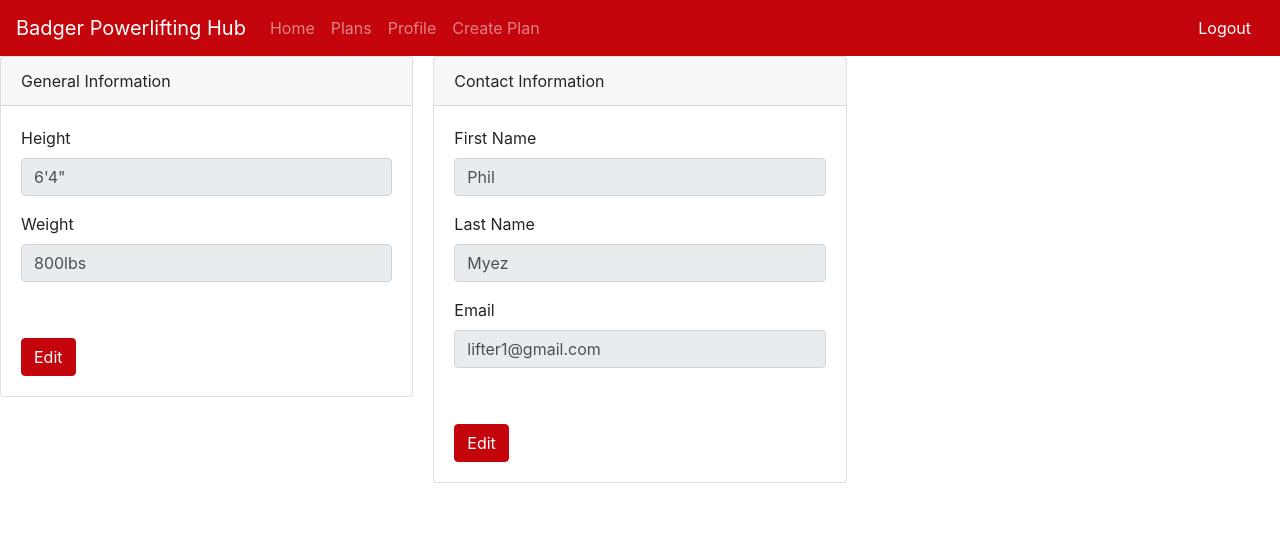
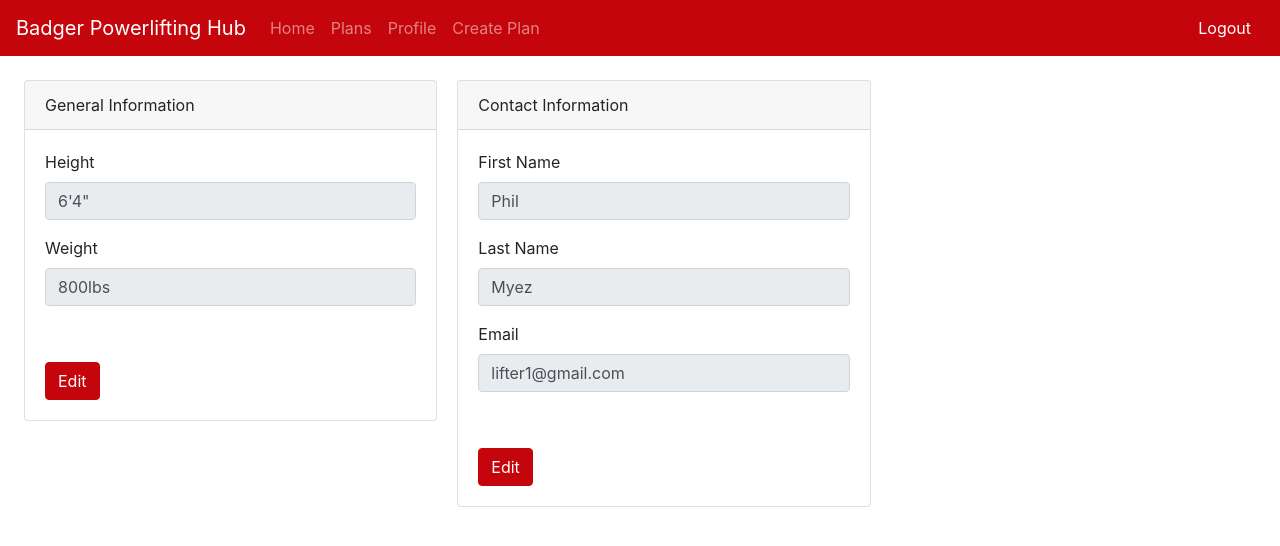
Before and after one commit to hbrooks3/bph-front-end, a React (Create React App) app: page /profile in a window 1280 px wide. Shown: the top 546 px of the page. Built offline with nearby package versions, Linux system fonts and the light colour scheme.

Commit message:
added margin to cards

```diff
--- a/src/custom.scss
+++ b/src/custom.scss
@@ -8,3 +8,7 @@ $theme-colors: (
 
 // Import Bootstrap and its default variables
 @import '~bootstrap/scss/bootstrap.scss';
+
+.card {
+  margin: 1.5rem;
+}
```
